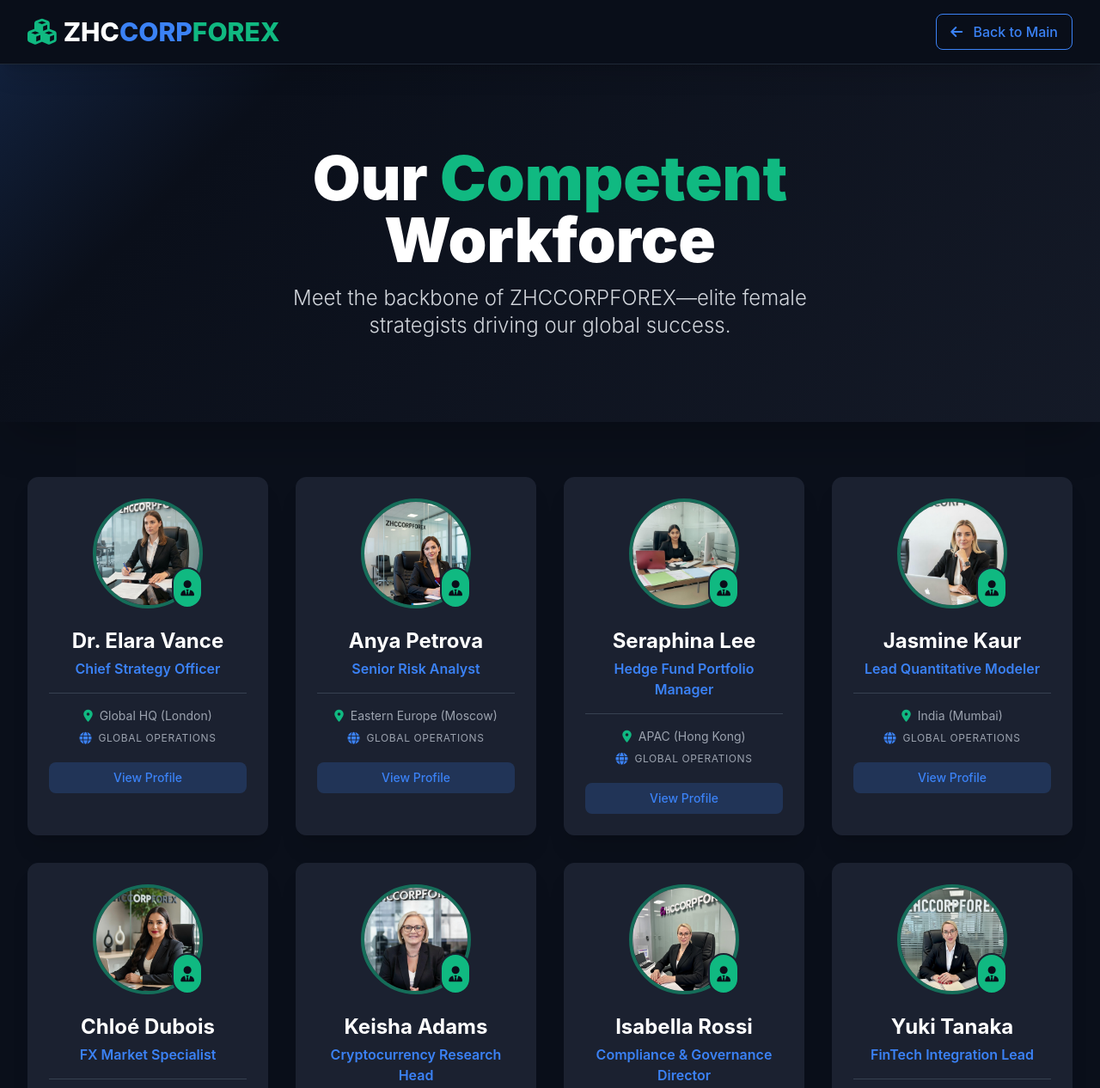
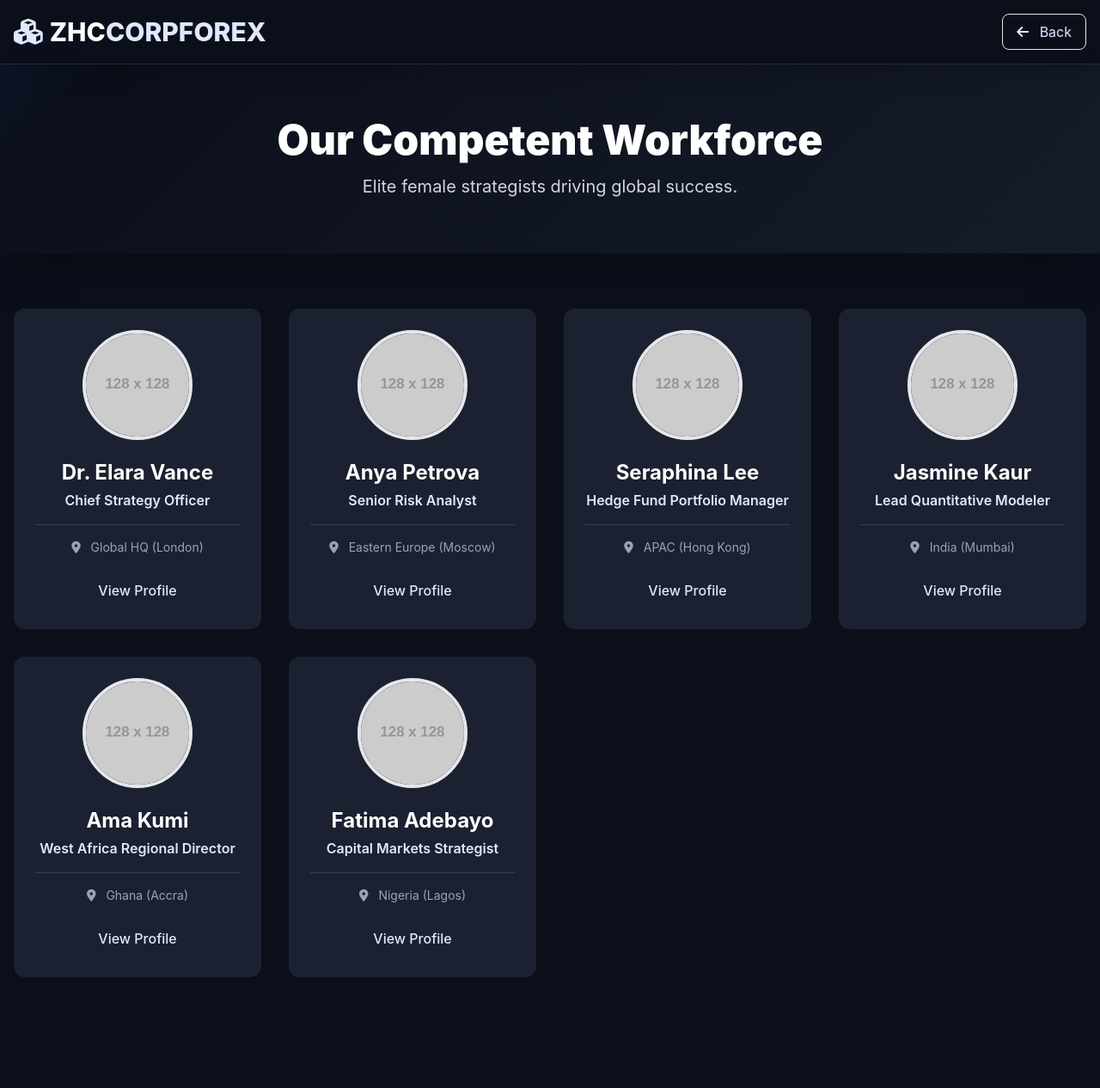
Before and after one commit to competentraders/zhccorpforex, a plain HTML site: page workers.html in a window 1280 px wide. Shown: the top 1266 px of the page at 86% size. After the commit the page ends 1201 px from the top, so only its background shows below. Drawn offline with nearby package versions, Linux system fonts and the light colour scheme; placeholder pictures from the web are drawn by us.

Commit message:
Add files via upload

```diff
--- a/workers.html
+++ b/workers.html
@@ -4,19 +4,16 @@
     <meta charset="UTF-8">
     <meta name="viewport" content="width=device-width, initial-scale=1.0">
     <title>ZHCCORPFOREX - Competent Team Directory</title>
-    <!-- Load Tailwind CSS -->
     <script src="https://cdn.tailwindcss.com"></script>
-    <!-- Load Font Awesome for Icons -->
     <link rel="stylesheet" href="https://cdnjs.cloudflare.com/ajax/libs/font-awesome/6.0.0-beta3/css/all.min.css">
 
     <style>
-        /* Theme Configuration */
         :root {
-            --color-dark-bg: #0A0F1A;     /* Deep Blue-Black */
-            --color-card-bg: #1B2130;     /* Dark Navy/Slate */
-            --color-primary: #3B82F6;     /* Electric Blue (Trust/FinTech) */
-            --color-accent: #10B981;      /* Emerald Green (Growth/Profit) */
-            --color-text-light: #E0E7FF;  /* Light Blue/White */
+            --color-dark-bg: #0A0F1A;
+            --color-card-bg: #1B2130;
+            --color-primary: #3B82F6;
+            --color-accent: #10B981;
+            --color-text-light: #E0E7FF;
         }
         body {
             font-family: 'Inter', sans-serif;
@@ -26,7 +23,6 @@
             overflow-x: hidden;
         }
 
-        /* Hero Wave Animation */
         @keyframes wave-animation {
             0% { background-position: 0% 50%; }
             50% { background-position: 100% 50%; }
@@ -39,14 +35,13 @@
             animation: wave-animation 15s ease infinite;
         }
 
-        /* Worker Card Animation */
         .worker-card {
             transition: transform 0.4s ease-out, box-shadow 0.4s ease-out;
             border: 1px solid #1B2130;
             position: relative;
             overflow: hidden;
             background: var(--color-card-bg);
-            opacity: 0; /* Hidden initially for fade-in effect */
+            opacity: 0;
             animation: fadeIn 0.8s ease-out forwards;
         }
 
@@ -56,180 +51,136 @@
             border-color: var(--color-primary);
         }
 
-        /* Pseudo-element for hover glow */
-        .worker-card::before {
-            content: '';
-            position: absolute;
-            top: -50%;
-            left: -50%;
-            width: 200%;
-            height: 200%;
-            background: radial-gradient(circle at center, rgba(59, 130, 246, 0.1) 0%, rgba(59, 130, 246, 0) 70%);
-            transition: opacity 0.4s ease-out;
-            opacity: 0;
-            z-index: 0;
+        @keyframes fadeIn {
+            from { opacity: 0; transform: translateY(20px); }
+            to { opacity: 1; transform: translateY(0); }
         }
 
-        .worker-card:hover::before {
-            opacity: 1;
-        }
-
-        /* Keyframes for staggered fade-in */
-        @keyframes fadeIn {
-            from {
-                opacity: 0;
-                transform: translateY(20px);
-            }
-            to {
-                opacity: 1;
-                transform: translateY(0);
-            }
-        }
-
-        /* Apply staggered delay using JS, but this CSS sets the base */
-
-        /* Floating Icon Animation */
-        @keyframes float {
-            0% { transform: translateY(0px); }
-            50% { transform: translateY(-8px); }
-            100% { transform: translateY(0px); }
-        }
-        .floating-icon {
-            animation: float 5s ease-in-out infinite;
+        /* Modal Background Blur */
+        #profileModal {
+            backdrop-filter: blur(8px);
+            transition: opacity 0.3s ease;
         }
     </style>
-
-    <script>
-        tailwind.config = {
-            theme: {
-                extend: {
-                    colors: {
-                        'brand-dark': '#0A0F1A',
-                        'brand-card': '#1B2130',
-                        'brand-primary': '#3B82F6',
-                        'brand-accent': '#10B981',
-                    }
-                }
-            }
-        }
-    </script>
 </head>
 
 <body>
 
-    <!-- HEADER -->
     <header class="bg-brand-dark/95 border-b border-gray-800 sticky top-0 shadow-xl z-40">
-        <nav class="max-w-7xl mx-auto px-4 sm:px-6 lg:px-8 py-4 flex justify-between items-center">
+        <nav class="max-w-7xl mx-auto px-4 py-4 flex justify-between items-center">
             <div class="text-3xl font-extrabold flex items-center">
-                <i class="fas fa-cubes text-brand-accent mr-2 floating-icon" style="animation-delay: 0.2s;"></i>
+                <i class="fas fa-cubes text-brand-accent mr-2"></i>
                 <span class="text-white">ZHC</span><span class="text-brand-primary">CORP</span><span class="text-brand-accent">FOREX</span>
             </div>
-            <a href="index.html" class="text-brand-primary hover:text-white transition duration-200 font-medium text-sm sm:text-base border border-brand-primary px-4 py-2 rounded-lg hover:bg-brand-primary">
-                <i class="fas fa-arrow-left mr-2"></i> Back to Main
+            <a href="index.html" class="text-brand-primary border border-brand-primary px-4 py-2 rounded-lg hover:bg-brand-primary hover:text-white transition">
+                <i class="fas fa-arrow-left mr-2"></i> Back
             </a>
         </nav>
     </header>
 
-    <!-- HERO SECTION: Animated Header -->
-    <section class="hero-header py-16 sm:py-24 text-center text-white shadow-2xl">
-        <div class="max-w-4xl mx-auto px-4 sm:px-6 lg:px-8">
-            <h1 class="text-5xl sm:text-7xl font-black mb-4">
-                Our <span class="text-brand-accent">Competent</span> Workforce
-            </h1>
-            <p class="text-xl sm:text-2xl text-gray-300 font-light max-w-2xl mx-auto">
-                Meet the backbone of ZHCCORPFOREX—elite female strategists driving our global success.
-            </p>
+    <section class="hero-header py-16 text-center text-white shadow-2xl">
+        <div class="max-w-4xl mx-auto px-4">
+            <h1 class="text-5xl font-black mb-4">Our <span class="text-brand-accent">Competent</span> Workforce</h1>
+            <p class="text-xl text-gray-300">Elite female strategists driving global success.</p>
         </div>
     </section>
 
-    <!-- WORKER CARDS GRID -->
-    <section class="max-w-7xl mx-auto px-4 sm:px-6 lg:px-8 py-16">
-        <div id="worker-grid" class="grid grid-cols-1 sm:grid-cols-2 lg:grid-cols-4 gap-8">
-
-            <!-- Cards will be generated here by JavaScript -->
-
-        </div>
+    <section class="max-w-7xl mx-auto px-4 py-16">
+        <div id="worker-grid" class="grid grid-cols-1 sm:grid-cols-2 lg:grid-cols-4 gap-8"></div>
     </section>
 
-    <!-- FOOTER -->
-    <footer class="bg-brand-card border-t border-gray-800 mt-12 py-8">
-        <div class="max-w-7xl mx-auto px-4 sm:px-6 lg:px-8 text-center text-gray-500 text-sm">
-            <p>&copy; 2026 ZHCCORPFOREX Global. All Rights Reserved. | Dedicated to Excellence.</p>
+    <div id="profileModal" class="fixed inset-0 z-50 hidden flex items-center justify-center p-4 bg-black/80">
+        <div class="bg-brand-card w-full max-w-md rounded-2xl border border-gray-700 shadow-2xl overflow-hidden relative">
+            <button onclick="closeModal()" class="absolute top-4 right-4 text-gray-400 hover:text-white text-2xl">&times;</button>
+
+            <div class="p-8 text-center">
+                <img id="modalImg" src="" class="w-32 h-32 rounded-full mx-auto border-4 border-brand-primary mb-4 object-cover">
+                <h2 id="modalName" class="text-3xl font-bold text-white mb-1"></h2>
+                <p id="modalPos" class="text-brand-accent font-semibold mb-4"></p>
+                <div class="h-px bg-gray-700 w-full mb-4"></div>
+                <p id="modalBio" class="text-gray-300 leading-relaxed italic"></p>
+                <div id="modalBranch" class="mt-6 text-sm text-gray-500"></div>
+            </div>
+
+            <button onclick="closeModal()" class="w-full bg-brand-primary py-4 text-white font-bold hover:bg-blue-600 transition">Close Protocol</button>
         </div>
-    </footer>
+    </div>
 
-
-    <!-- JAVASCRIPT LOGIC -->
     <script>
         const workers = [
-            // --- Global/Other Branches (Initial 10) ---
-            { name: "Dr. Elara Vance", position: "Chief Strategy Officer", branch: "Global HQ (London)", image: "image1.jpg" },
-            { name: "Anya Petrova", position: "Senior Risk Analyst", branch: "Eastern Europe (Moscow)", image: "image2.jpg" },
-            { name: "Seraphina Lee", position: "Hedge Fund Portfolio Manager", branch: "APAC (Hong Kong)", image: "image3.jpg" },
-            { name: "Jasmine Kaur", position: "Lead Quantitative Modeler", branch: "India (Mumbai)", image: "image4.jpg" },
-            { name: "Chloé Dubois", position: "FX Market Specialist", branch: "Western Europe (Paris)", image: "image5.jpg" },
-            { name: "Keisha Adams", position: "Cryptocurrency Research Head", branch: "North America (New York)", image: "image6.jpg" },
-            { name: "Isabella Rossi", position: "Compliance & Governance Director", branch: "Mediterranean (Milan)", image: "image7.jpg" },
-            { name: "Yuki Tanaka", position: "FinTech Integration Lead", branch: "Japan (Tokyo)", image: "image8.jpg" },
-            { name: "Lena Müller", position: "Emerging Markets Strategist", branch: "Central Europe (Frankfurt)", image: "image9.jpg" },
-            { name: "Zara Khan", position: "Sport Capital Valuation Expert", branch: "Middle East (Dubai)", image: "image10.jpg" },
-
-            // --- African Branches (New 5) ---
-            { name: "Ama Kumi", position: "West Africa Regional Director", branch: "Ghana (Accra)", image: "image11.jpg" },
-            { name: "Fatima Adebayo", position: "Capital Markets Strategist", branch: "Nigeria (Lagos)", image: "image12.jpg" },
-            { name: "Zola Nkosi", position: "Derivatives Trading Specialist", branch: "South Africa (Johannesburg)", image: "image13.jpg" },
-            { name: "Nadia Hassan", position: "MENA Regulatory Compliance", branch: "Egypt (Cairo)", image: "image14.jpg" },
-            { name: "Aisha Diallo", position: "FX Algorithmic Developer", branch: "Kenya (Nairobi)", image: "image15.jpg" }
+            {
+                name: "Dr. Elara Vance", position: "Chief Strategy Officer", branch: "Global HQ (London)", image: "image1.jpg",
+                bio: "Dr. Vance holds a Ph.D. in Macroeconomics and oversees our entire global trading algorithm. She has 15 years of experience in market disruption."
+            },
+            {
+                name: "Anya Petrova", position: "Senior Risk Analyst", branch: "Eastern Europe (Moscow)", image: "image2.jpg",
+                bio: "Anya specializes in volatility protection. She ensures that even in market crashes, ZHCCORPFOREX assets remain shielded and profitable."
+            },
+            {
+                name: "Seraphina Lee", position: "Hedge Fund Portfolio Manager", branch: "APAC (Hong Kong)", image: "image3.jpg",
+                bio: "Managing over $2B in assets, Seraphina is a legend in the Asian markets, known for her precision in high-frequency trading."
+            },
+            {
+                name: "Jasmine Kaur", position: "Lead Quantitative Modeler", branch: "India (Mumbai)", image: "image4.jpg",
+                bio: "Jasmine converts complex market data into executable code. Her models have a proven 94% accuracy rate in trend prediction."
+            },
+            {
+                name: "Ama Kumi", position: "West Africa Regional Director", branch: "Ghana (Accra)", image: "image11.jpg",
+                bio: "Ama is pioneer in African FinTech. She bridges the gap between traditional resource markets and modern digital forex trading."
+            },
+            {
+                name: "Fatima Adebayo", position: "Capital Markets Strategist", branch: "Nigeria (Lagos)", image: "image12.jpg",
+                bio: "Fatima focuses on emerging market bonds and currency pairs, maximizing returns in the rapidly growing West African sector."
+            }
+            // Add more bios for other workers similarly...
         ];
 
+        function openModal(index) {
+            const worker = workers[index];
+            document.getElementById('modalName').textContent = worker.name;
+            document.getElementById('modalPos').textContent = worker.position;
+            document.getElementById('modalBio').textContent = `"${worker.bio}"`;
+            document.getElementById('modalBranch').innerHTML = `<i class="fas fa-map-marker-alt mr-2"></i> ${worker.branch}`;
+            document.getElementById('modalImg').src = `https://placehold.co/128x128/3B82F6/FFFFFF?text=${worker.name.split(' ')[0]}`;
+
+            const modal = document.getElementById('profileModal');
+            modal.classList.remove('hidden');
+            modal.style.display = 'flex';
+        }
+
+        function closeModal() {
+            document.getElementById('profileModal').style.display = 'none';
+        }
+
         function createWorkerCard(worker, index) {
-            const delay = index * 0.1; // Staggered delay for animation
-
-            // Determine if the worker is African for potential color distinction
-            const isAfrican = index >= 10; // Indices 10 through 14 are the new African workers
+            const isAfrican = index >= 4;
             const titleColor = isAfrican ? 'text-brand-accent' : 'text-brand-primary';
 
-            const cardHtml = `
-                <div class="worker-card rounded-xl p-6 shadow-xl hover:shadow-2xl text-center z-10" style="animation-delay: ${delay}s;">
+            return `
+                <div class="worker-card rounded-xl p-6 text-center" style="animation-delay: ${index * 0.1}s;">
                     <div class="relative inline-block mb-4">
-                        <!-- Placeholder Image (replace with actual worker photos if available) -->
-                        <img
-                            src="${worker.image}"
-                            alt="${worker.name}"
-                            onerror="this.onerror=null; this.src='https://placehold.co/128x128/3B82F6/FFFFFF?text=PIC${index+1}';"
-                            class="w-32 h-32 object-cover rounded-full mx-auto border-4 border-brand-accent/50 hover:border-brand-primary transition duration-300">
-                        <div class="absolute bottom-0 right-0 bg-brand-accent rounded-full p-2 border-2 border-brand-card">
-                            <i class="fas fa-user-tie text-brand-dark text-lg"></i>
-                        </div>
+                        <img src="https://placehold.co/128x128/3B82F6/FFFFFF?text=PIC" class="w-32 h-32 rounded-full mx-auto border-4 border-brand-accent/50">
                     </div>
-
                     <h3 class="text-2xl font-bold text-white mb-1">${worker.name}</h3>
                     <p class="${titleColor} font-semibold mb-3">${worker.position}</p>
-
-                    <div class="space-y-2 text-sm text-gray-400 border-t border-gray-700 pt-4 mt-4">
-                        <p class="flex items-center justify-center">
-                            <i class="fas fa-map-marker-alt text-brand-accent mr-2"></i>
-                            ${worker.branch}
-                        </p>
-                        <p class="flex items-center justify-center">
-                            <i class="fas fa-globe text-brand-primary mr-2"></i>
-                            <span class="text-xs uppercase tracking-wider">Global Operations</span>
-                        </p>
+                    <div class="text-sm text-gray-400 border-t border-gray-700 pt-4 mt-4">
+                        <i class="fas fa-map-marker-alt text-brand-accent mr-2"></i> ${worker.branch}
                     </div>
-
-                    <!-- Interactive Button -->
-                    <button class="mt-5 w-full bg-brand-primary/20 text-brand-primary py-2 rounded-lg hover:bg-brand-primary hover:text-white transition duration-300 text-sm font-medium">
+                    <button onclick="openModal(${index})" class="mt-5 w-full bg-brand-primary/20 text-brand-primary py-2 rounded-lg hover:bg-brand-primary hover:text-white transition font-medium">
                         View Profile
                     </button>
                 </div>
             `;
-            return cardHtml;
         }
 
         document.addEventListener('DOMContentLoaded', () => {
             const gridContainer = document.getElementById('worker-grid');
-            if (gridContainer) {
-                gridContainer.innerHTML = workers.map(createWorkerCard).join('');
+            gridContainer.innerHTML = workers.map(createWorkerCard).join('');
+
+            // Close modal when clicking outside the box
+            window.onclick = function(event) {
+                const modal = document.getElementById('profileModal');
+                if (event.target == modal) closeModal();
             }
         });
     </script>
```
